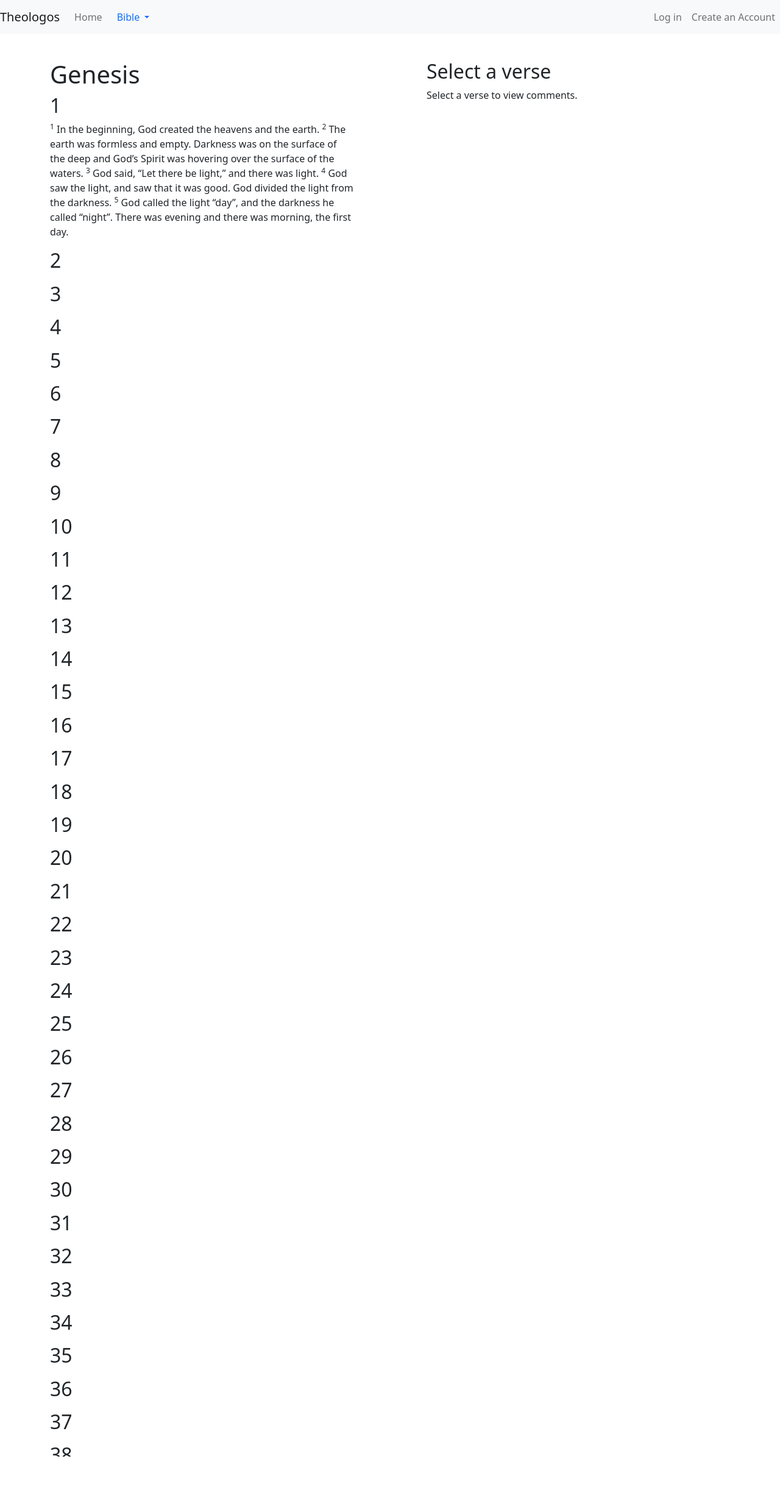
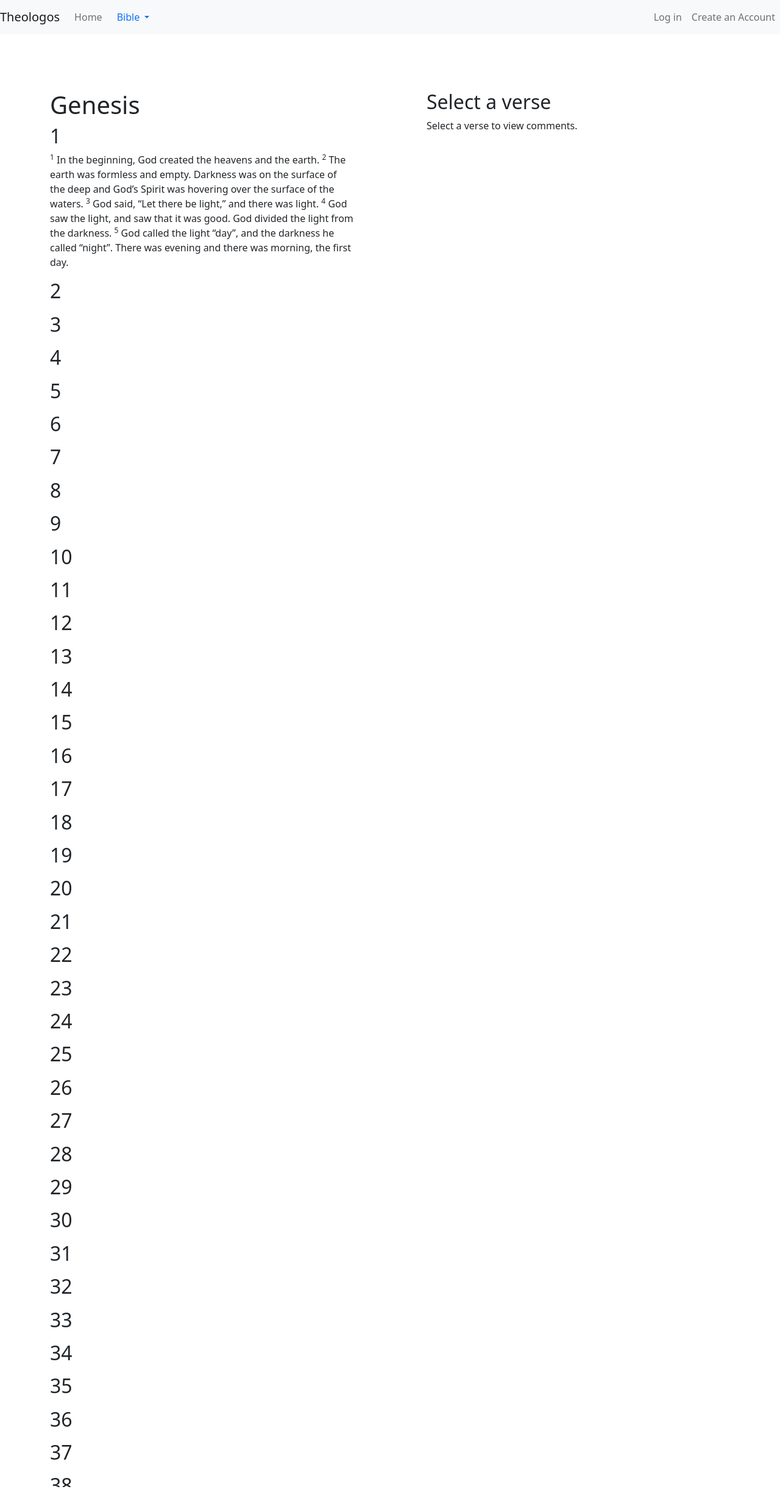
Before and after one commit to HSamiul/theologos, a Django app: page /bible/ in a window 1280 px wide. Shown: the top 2469 px of the page at 61% size. Run offline with Django 4.2, Linux system fonts and the light colour scheme; data comes from the database, SQL or seed files in the repository; some libraries are stand-ins or nearby versions.

Commit message:
added consistent padding between navigation bar content below it

```diff
--- a/bible/templates/bible/bible_list.html
+++ b/bible/templates/bible/bible_list.html
@@ -1,5 +1,5 @@
 {% for book in books %}
-<h1 style="padding-top: 50px;">{{ book.full_title }}</h1>
+<h1 class="book-title">{{ book.full_title }}</h1>
     {% for chapter in book.get_chapters %}
         <h2>{{ chapter.number }}</h2>
         <p>
--- a/bible/templates/bible/bible_split_view.html
+++ b/bible/templates/bible/bible_split_view.html
@@ -13,7 +13,7 @@
 
         <div class="col ms-5" style="height: 90vh; overflow-y: scroll;"> <!-- right half of page is commentary -->
         <div class="col">{% block back-button %} {% endblock %}</div>
-        <h2 style="padding-top: 50px;">{% block commentary-heading %} {% endblock %}</h2>
+        <h2 class="commentary-heading">{% block commentary-heading %} {% endblock %}</h2>
           {% block commentary %} {% endblock %}
         </div>
     </div>
--- a/static/base.css
+++ b/static/base.css
@@ -0,0 +1,14 @@
+body {
+    padding-top: 50px;
+}
+
+.commentary-heading, .book-title {
+    padding-top: 50px;
+}
+
+/* source: https://stackoverflow.com/a/11008050 */
+@media (max-width: 979px) {
+  body {
+    padding-top: 0px;
+  }
+}
```
